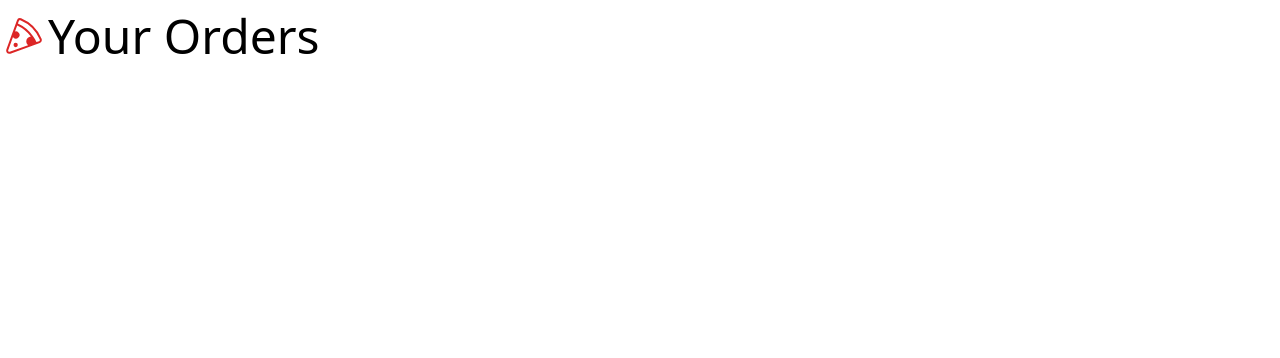
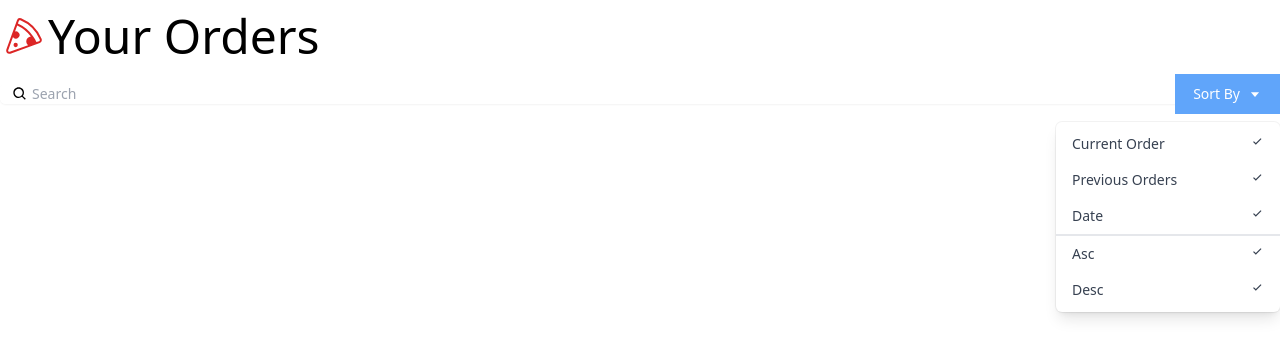
Before and after one commit to emmadickenson2/pizza_website, a JavaScript app in the folder pizzaapp/: page / in a window 1280 px wide. Shown: the top 358 px of the page. Built offline with nearby package versions, Linux system fonts and the light colour scheme; the HTML template or start-up script is replaced by a standard one.

Commit message:
added dropdown to search sort

```diff
--- a/pizzaapp/src/App.js
+++ b/pizzaapp/src/App.js
@@ -1,10 +1,12 @@
 import {CiPizza} from "react-icons/ci";
+import Search from "./components/Search"
 
 function App() {
   return (
     <div className="App container mx-auto mt-3 font-thin">
       <h1 className="text-5xl">
-      <CiPizza className="inline-block text-red-600 align-top"/>Your Orders</h1>
+        <CiPizza className="inline-block text-red-600 align-top"/>Your Orders</h1>
+      <Search/>
     </div>
   );
 }
--- a/pizzaapp/src/Search.js
+++ /dev/null
@@ -1 +0,0 @@
-const Search = ()
--- /dev/null
+++ b/pizzaapp/src/components/Search.js
@@ -0,0 +1,52 @@
+import {BiSearch, BiCaretDown, BiCheck} from "react-icons/bi"
+
+const DropDown = () => {
+  return (
+    <div className="origin-top-right absolute right-0 mt-2 w-56
+      rounded-md shadow-lg bg-white ring-1 ring-black ring-opacity-5">
+      <div className="py-1" role="menu" aria-orientation="vertical" aria-labelledby="options-menu">
+        <div
+          className="px-4 py-2 text-sm text-gray-700 hover:bg-gray-100 hover:text-gray-900 flex justify-between cursor-pointer"
+          role="menuitem">Current Order <BiCheck /></div>
+        <div
+          className="px-4 py-2 text-sm text-gray-700 hover:bg-gray-100 hover:text-gray-900 flex justify-between cursor-pointer"
+          role="menuitem">Previous Orders  <BiCheck /></div>
+        <div
+          className="px-4 py-2 text-sm text-gray-700 hover:bg-gray-100 hover:text-gray-900 flex justify-between cursor-pointer"
+          role="menuitem">Date <BiCheck /></div>
+        <div
+          className="px-4 py-2 text-sm text-gray-700 hover:bg-gray-100 hover:text-gray-900 flex justify-between cursor-pointer border-gray-1 border-t-2"
+          role="menuitem">Asc <BiCheck /></div>
+        <div
+          className="px-4 py-2 text-sm text-gray-700 hover:bg-gray-100 hover:text-gray-900 flex justify-between cursor-pointer"
+          role="menuitem">Desc <BiCheck /></div>
+      </div>
+    </div>
+  )
+}
+
+const Search = () => {
+    return (
+        <div className="py-5">
+        <div className="mt-1 relative rounded-md shadow-sm">
+          <div className="absolute inset-y-0 left-0 pl-3 flex items-center pointer-events-none">
+            <BiSearch />
+            <label htmlFor="query" className="sr-only" />
+          </div>
+          <input type="text" name="query" id="query" value=""
+            className="pl-8 rounded-md focus:ring-indigo-500 focus:border-indigo-500 block w-full sm:text-sm border-gray-300" placeholder="Search" />
+          <div className="absolute inset-y-0 right-0 flex items-center">
+            <div>
+              <button type="button"
+                className="justify-center px-4 py-2 bg-blue-400 border-2 border-blue-400 text-sm text-white hover:bg-blue-700 focus:outline-none focus:ring-2 focus:ring-offset-2 flex items-center" id="options-menu" aria-haspopup="true" aria-expanded="true">
+                Sort By <BiCaretDown className="ml-2" />
+              </button>
+              <DropDown />
+            </div>
+          </div>
+        </div>
+      </div>
+    )
+}
+
+export default Search
```
